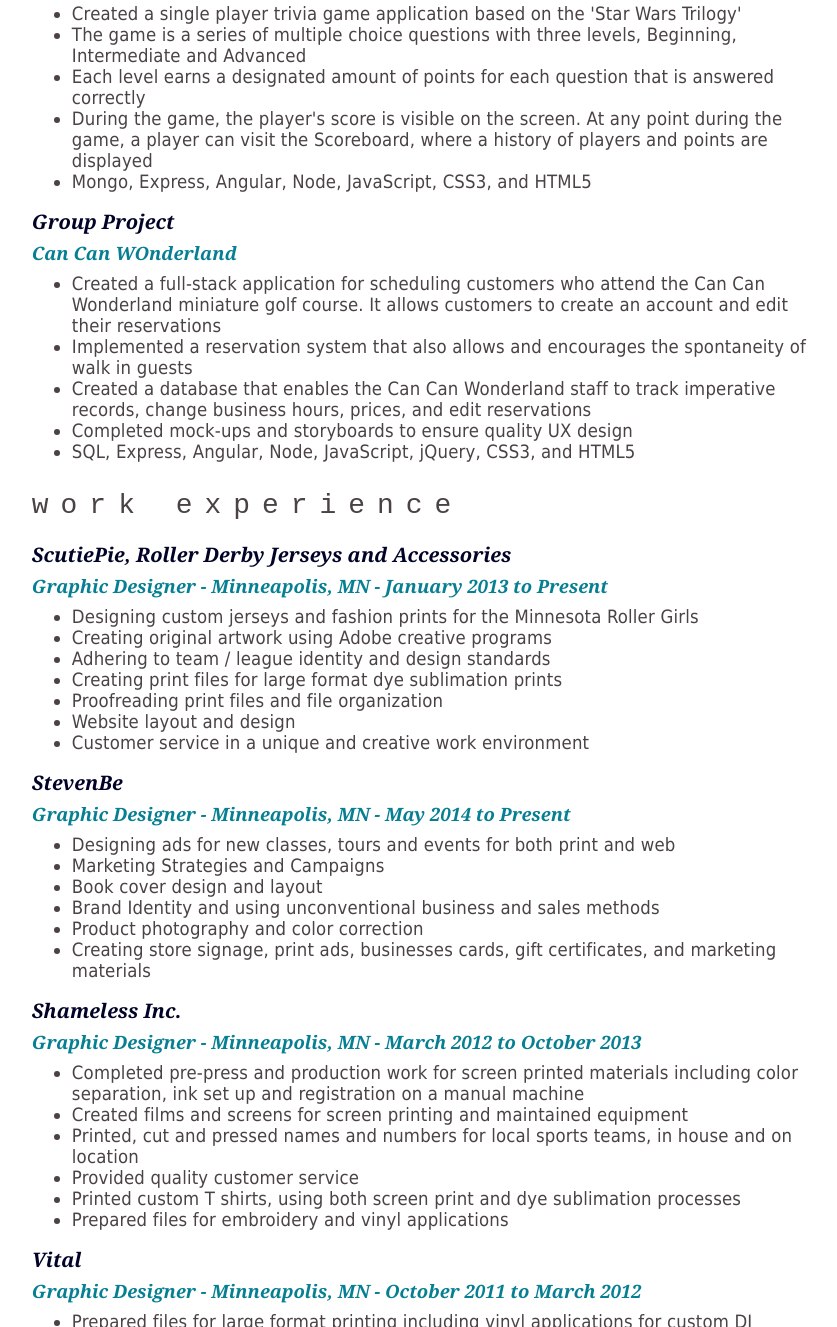
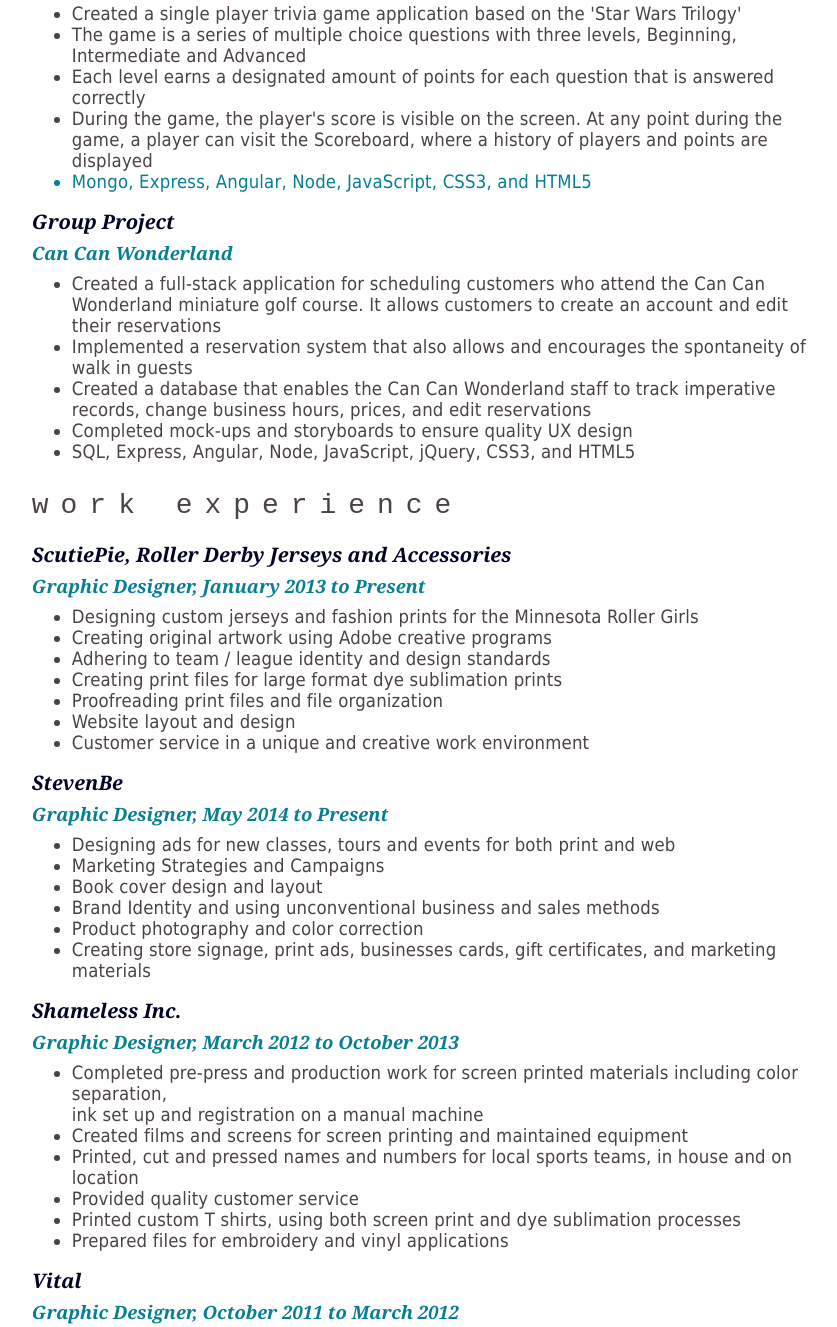
Before and after one commit to lizpiet/Heroku_Resume, a website: page public/index.html in a window 1280 px wide. Shown: the part 828-2155 px from the top of the page, without its empty margins (210-1047 px from the left). Drawn offline with Linux system fonts and the light colour scheme.

Commit message:
few corrections

```diff
--- a/public/index.html
+++ b/public/index.html
@@ -118,15 +118,15 @@
     <h4> Star Wars: The Game </h4>
     <ul>
         <li> Created a single player trivia game application based on the 'Star Wars Trilogy'</li>
-        <li>The game is a series of multiple choice questions with three levels, Beginning, Intermediate
+        <li>The game is a series of multiple choice questions with three levels, Beginning, </br> Intermediate
             and Advanced</li>
         <li>Each level earns a designated amount of points for each question that is answered correctly</li>
         <li>During the game, the player's score is visible on the screen. At any point during the game, a
             player can visit the Scoreboard, where a history of players and points are displayed</li>
-        <li>Mongo, Express, Angular, Node, JavaScript, CSS3, and HTML5</li>
+        <li class="highlights">Mongo, Express, Angular, Node, JavaScript, CSS3, and HTML5</li>
     </ul>
     <h3> Group Project </h3>
-    <h4> Can Can WOnderland </h4>
+    <h4> Can Can Wonderland </h4>
     <ul>
         <li>Created a full-stack application for scheduling customers who attend the Can Can Wonderland miniature 		golf course. It allows customers to create an account and edit their reservations</li>
         <li>Implemented a reservation system that also allows and encourages the spontaneity of walk in guests</li>
@@ -138,7 +138,7 @@
 
     <h2> work experience </h2>
     <h3> ScutiePie, Roller Derby Jerseys and Accessories </h3>
-    <h4> Graphic Designer - Minneapolis, MN - January 2013 to Present </h4>
+    <h4> Graphic Designer, January 2013 to Present </h4>
     <ul>
         <li> Designing custom jerseys and fashion prints for the Minnesota Roller Girls </li>
 
@@ -157,7 +157,7 @@
 
 
     <h3> StevenBe </h3>
-    <h4> Graphic Designer - Minneapolis, MN - May 2014 to Present </h4>
+    <h4> Graphic Designer, May 2014 to Present </h4>
 
     <ul>
         <li> Designing ads for new classes, tours and events for both print and web </li>
@@ -175,11 +175,11 @@
 
 
     <h3> Shameless Inc. </h3>
-    <h4> Graphic Designer - Minneapolis, MN - March 2012 to October 2013 </h4>
+    <h4> Graphic Designer, March 2012 to October 2013 </h4>
 
     <ul>
         <li> Completed pre-press and production work for screen printed materials including color
-            separation, ink set up and registration on a manual machine </li>
+            separation, </br> ink set up and registration on a manual machine </li>
 
         <li> Created films and screens for screen printing and maintained equipment </li>
 
@@ -194,7 +194,7 @@
     </ul>
 
     <h3> Vital </h3>
-    <h4> Graphic Designer - Minneapolis, MN - October 2011 to March 2012 </h4>
+    <h4> Graphic Designer, October 2011 to March 2012 </h4>
 
     <ul>
         <li> Prepared files for large format printing including vinyl applications for custom DJ equipment <br>and electronics, banners, posters, and other promotional prints 	</li>
@@ -203,7 +203,7 @@
     </ul>
 
     <h3> Orchestra Hall </h3>
-    <h4> Graphic Designer - Minneapolis, MN - April - July 2011 (Temporary position) </h4>
+    <h4> Graphic Designer, April - July 2011 </h4>
     <ul>
         <li> Created the weekly Star Tribune ad </li>
         <li> Designed print ads, postcards, posters, brochures and invitations </li>
--- a/public/styles.css
+++ b/public/styles.css
@@ -113,6 +113,10 @@
     background: linear-gradient( to bottom, #067F93, #010327);
 }
 
+.highlights{
+    color:#067F93;
+}
+
 .main-skill{
     font-size: 1em;
     font-weight: bold;
```
